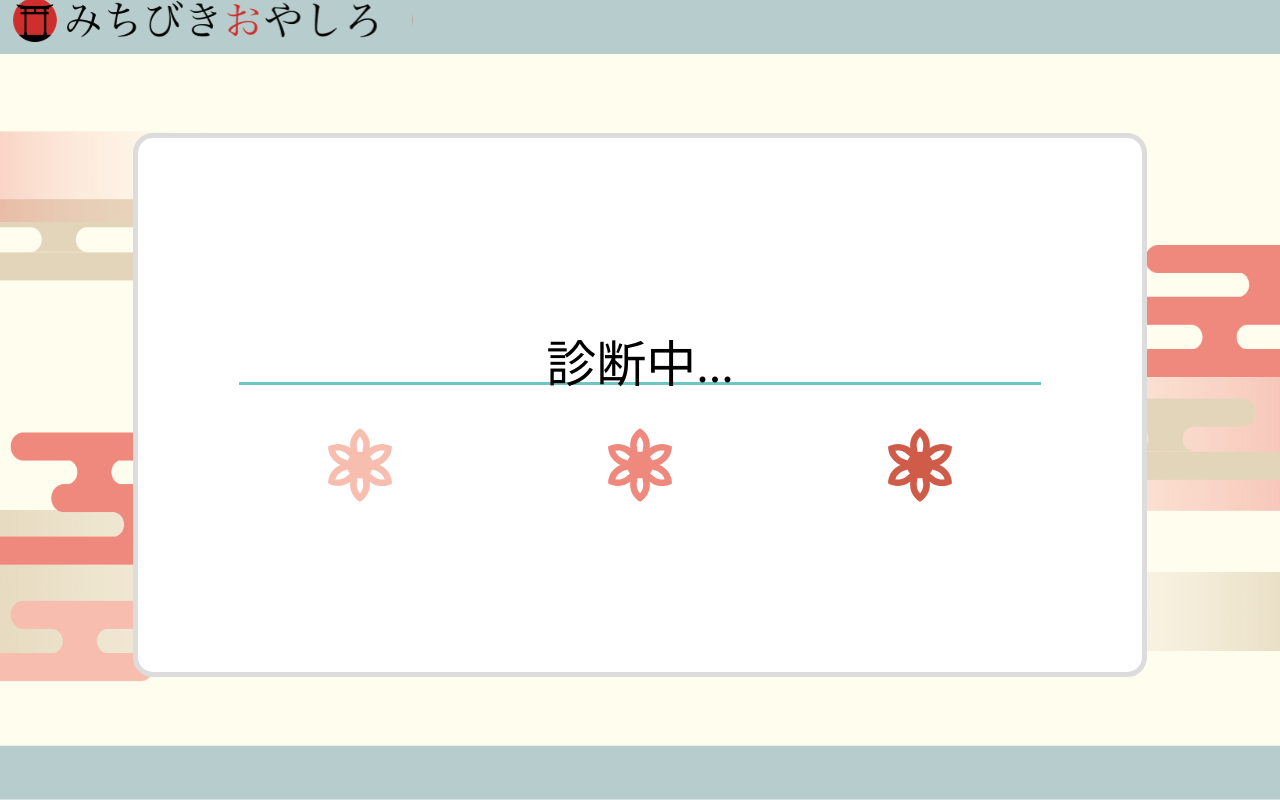
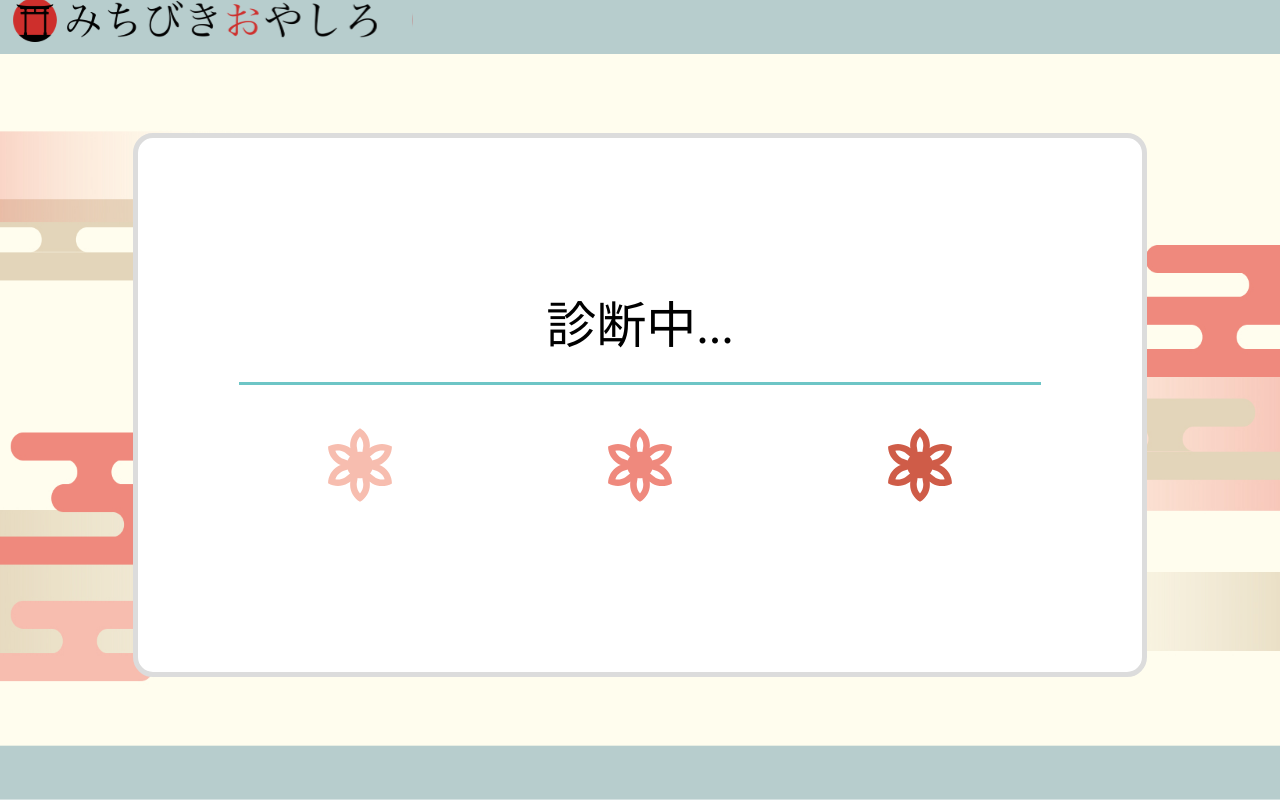
Before and after one commit to shinonome-inc/frontend-design-hackathon-2024-spring-teamA, a Next.js app: page /diagnosis/1 in a window 1280 px wide. Built offline with nearby package versions, Linux system fonts and the light colour scheme; a web font is replaced by a local one.

Commit message:
微修正

```diff
--- a/src/pages/diagnosis/DiagnosisText.jsx
+++ b/src/pages/diagnosis/DiagnosisText.jsx
@@ -25,7 +25,7 @@ const TextWrapper = styled.div`
   z-index: 1;
   width: 100%;
   position: relative;
-  top: 70%;
+  top: 50%;
 `;
 
 const Text = styled.div`
```
